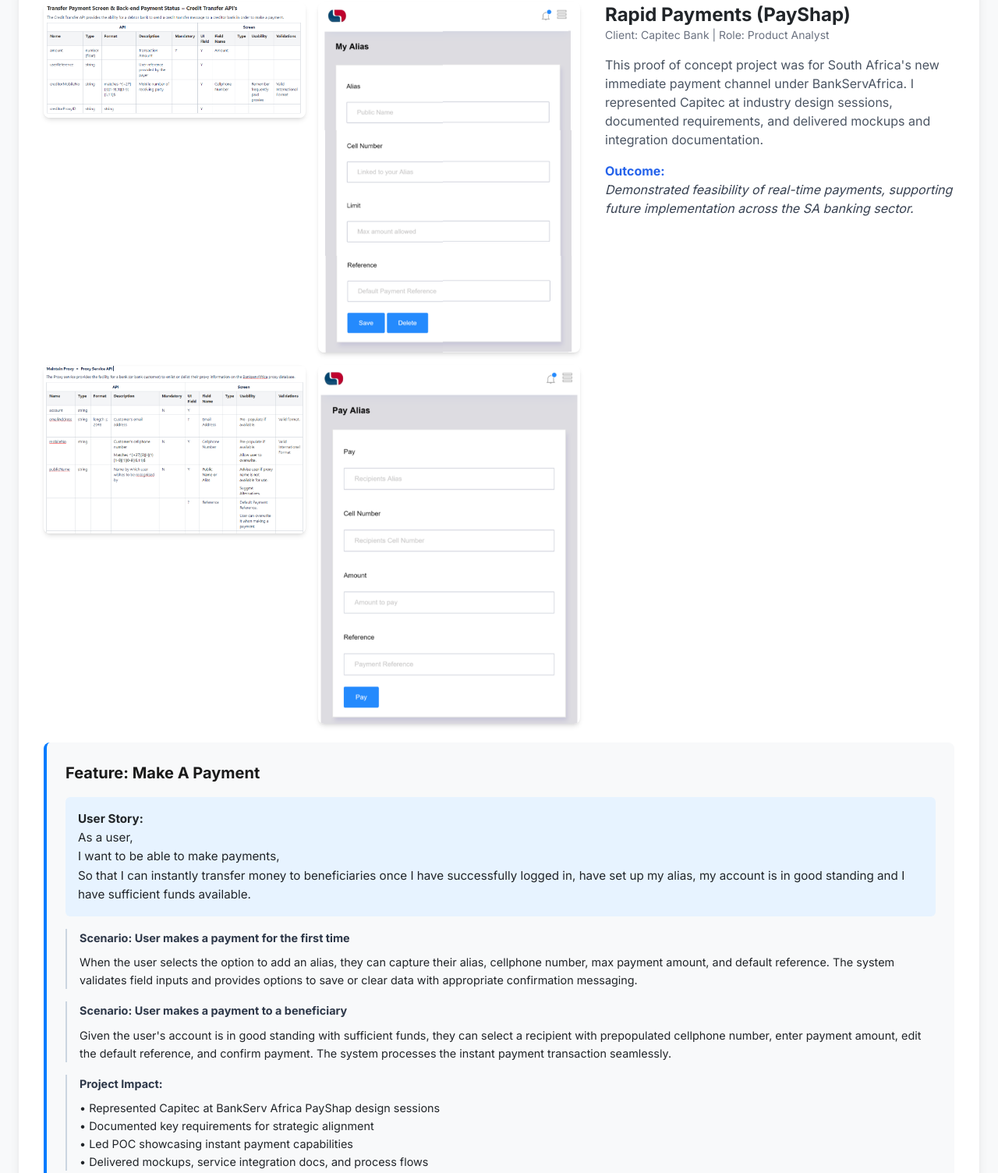
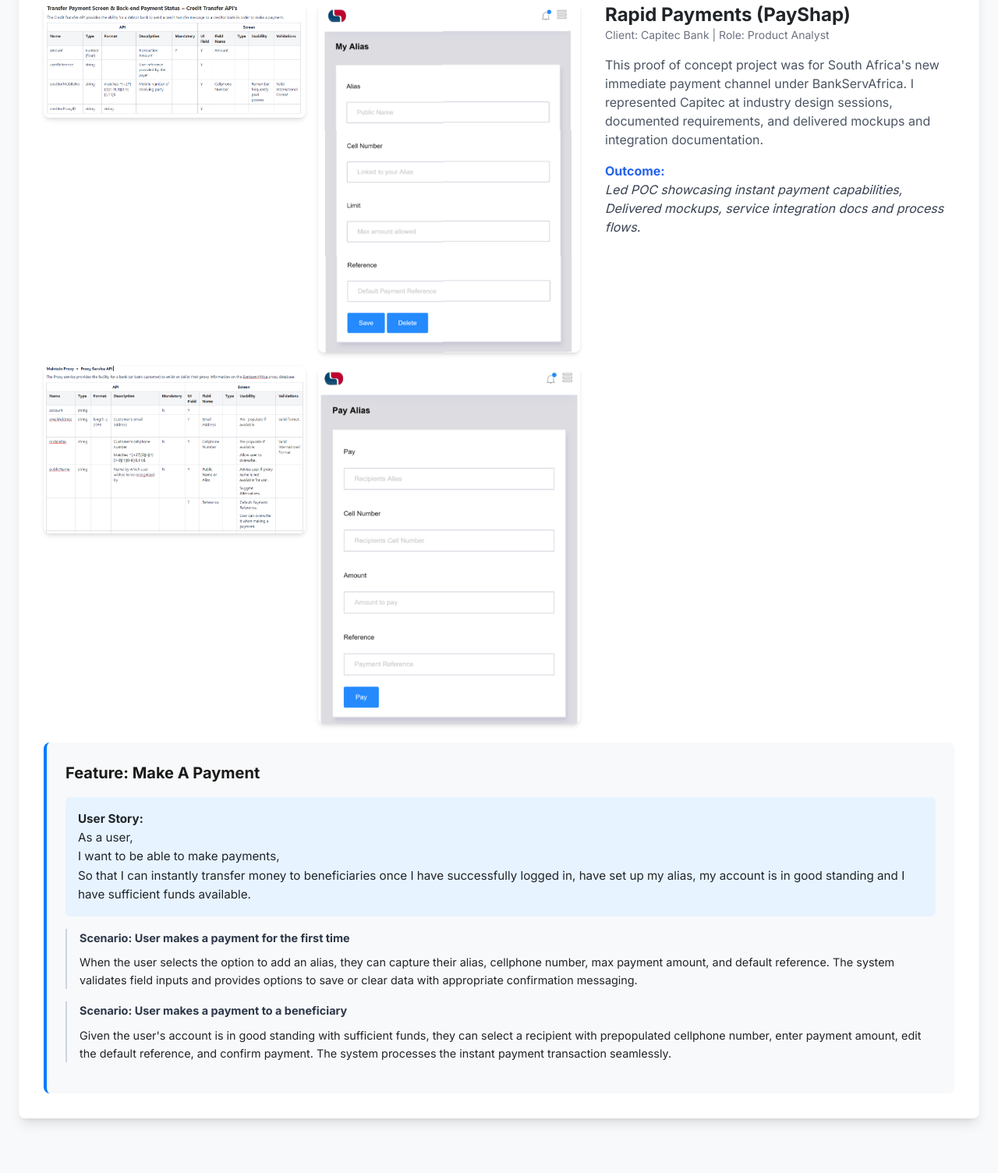
Before and after one commit to KPo786/portfolio, a plain HTML site: page index.html in a window 1280 px wide. Shown: the part 5117-6621 px from the top of the page at 78% size. Drawn offline with nearby package versions, Linux system fonts and the light colour scheme.

Commit message:
Revise project outcome and impact details in index.html
Updated project outcome and removed project impact details.

```diff
--- a/index.html
+++ b/index.html
@@ -283,7 +283,7 @@
                                 <p class="text-sm text-gray-500 mb-4">Client: Capitec Bank | Role: Product Analyst</p>
                                 <p class="text-gray-600 mb-4">This proof of concept project was for South Africa's new immediate payment channel under BankServAfrica. I represented Capitec at industry design sessions, documented requirements, and delivered mockups and integration documentation.</p>
                                 <span class="text-blue-600 font-semibold">Outcome:</span>
-                                <p class="text-gray-700 italic">Demonstrated feasibility of real-time payments, supporting future implementation across the SA banking sector.</p>
+                                <p class="text-gray-700 italic">Led POC showcasing instant payment capabilities, Delivered mockups, service integration docs and process flows.</p>
                             </div>
                         </div>
                         <div class="feature-card mt-6">
@@ -304,11 +304,6 @@
                                     Given the user's account is in good standing with sufficient funds, they can select a recipient with prepopulated cellphone number, enter payment amount, edit the default reference, and confirm payment. The system processes the instant payment transaction seamlessly.
                                 </div>
                                 <div class="scenario-item">
-                                    <strong>Project Impact:</strong>
-                                    • Represented Capitec at BankServ Africa PayShap design sessions<br>
-                                    • Documented key requirements for strategic alignment<br>
-                                    • Led POC showcasing instant payment capabilities<br>
-                                    • Delivered mockups, service integration docs, and process flows
                                 </div>
                             </div>
                         </div>
```
